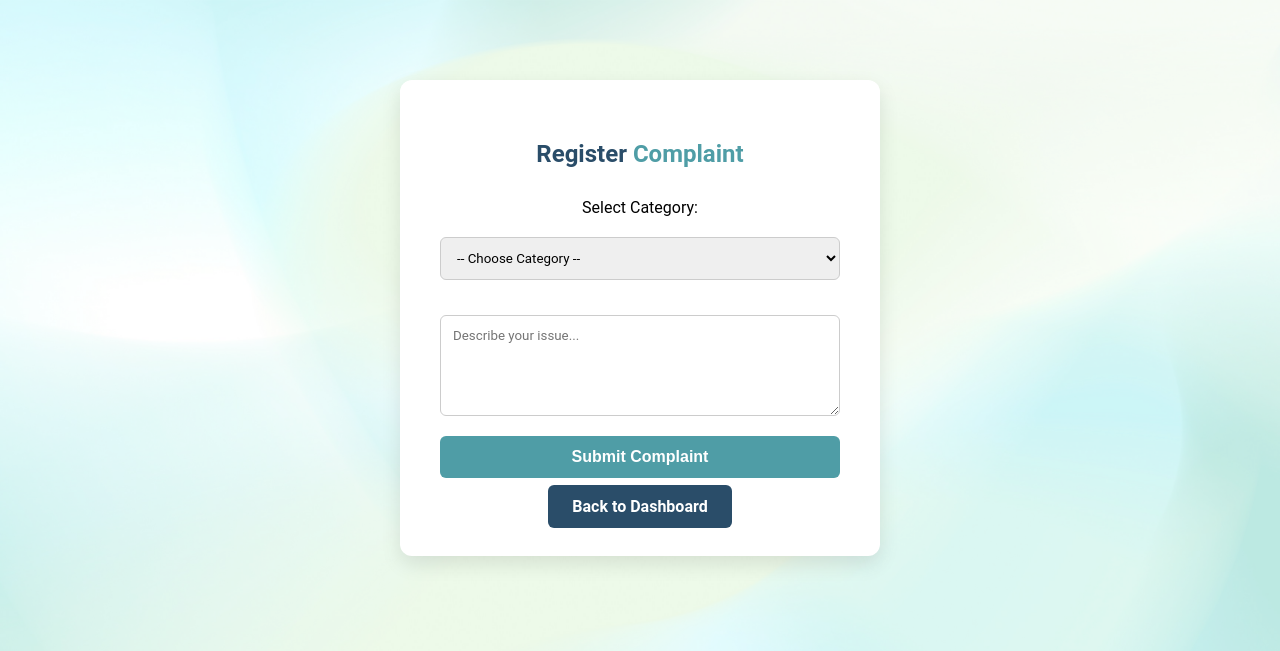
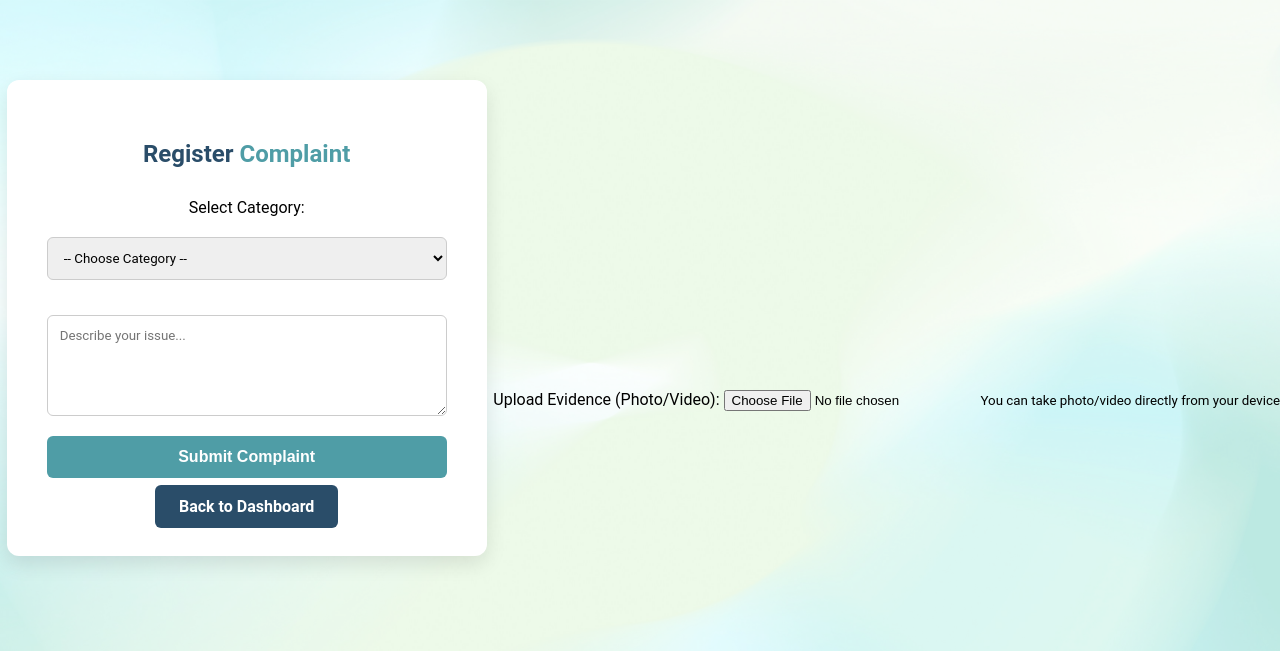
Before and after one commit to AishwaryaCG03/CampusCare, a Flask app: page /register_complaint in a window 1280 px wide. Shown: the top 651 px of the page. Run offline with Flask 3, Linux system fonts and the light colour scheme; a user stored in the database is signed in.

Commit message:
modification on complaint registration

```diff
--- a/templates/register_complaint.html
+++ b/templates/register_complaint.html
@@ -34,6 +34,11 @@
     <br>
     <a href="/dashboard" class="btn btn-secondary">Back to Dashboard</a>
   </div>
-
+<!-- Add this to your existing form -->
+<div class="form-group">
+    <label>Upload Evidence (Photo/Video):</label>
+    <input type="file" name="evidence" accept="image/*,video/*" capture="camera">
+    <small class="form-text">You can take photo/video directly from your device</small>
+</div>
 </body>
 </html>
```
